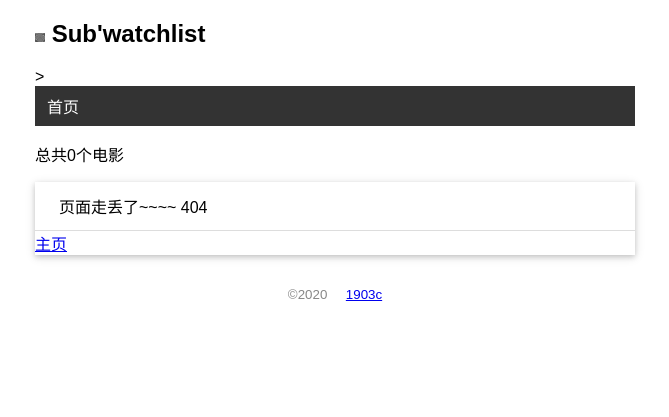
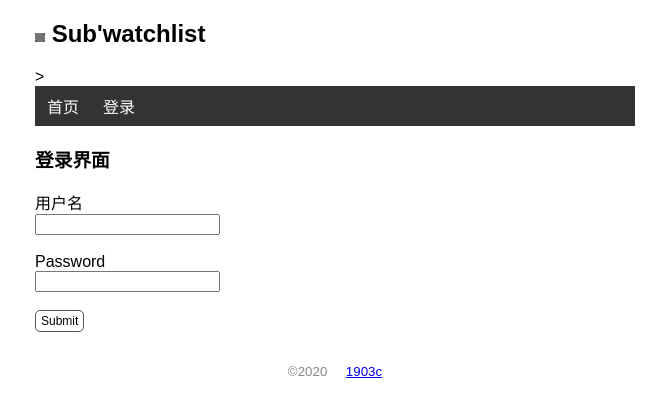
Before and after one commit to zrxingchen/flaskweb, a Flask app: page /login in a window 1280 px wide. Shown: the top 417 px of the page, without its empty margins (305-974 px from the left). Run offline with Flask 2, Linux system fonts and the light colour scheme; data comes from the database, SQL or seed files in the repository; both versions use the stored data as it was after the commit.

Commit message:
flask-login实现登录登出

```diff
--- a/day/watchlist/app.py
+++ b/day/watchlist/app.py
@@ -4,6 +4,9 @@ from flask import Flask,url_for,render_template,request,flash,redirect
 from flask_sqlalchemy import SQLAlchemy
 import click
 from werkzeug.security import generate_password_hash,check_password_hash
+from flask_login import LoginManager,UserMixin,login_user,logout_user,login_required,current_user
+
+
 
 WIN = sys.platform.startswith('win')
 if WIN:
@@ -17,11 +20,30 @@ app.config['SQLALCHEMY_TRACK_MODIFICATIONS'] = False
 app.config['SECRET_KEY'] = '1903_dev'
 
 db = SQLAlchemy(app)
+
+login_manager = LoginManager(app) #实例化拓展类
+@login_manager.user_loader
+def load_user(user_id):
+    user = User.query.get(int(user_id))
+    return user
+
+login_manager.login_view = 'login'
+login_manager.login_message = '未登录'
+
+
 # models  数据层
 
-class User(db.Model):
+class User(db.Model,UserMixin):
     id = db.Column(db.Integer,primary_key=True)
     name = db.Column(db.String(20))
+    username = db.Column(db.String(20))
+    password_hash = db.Column(db.String(128))
+
+    def set_password(self, password):
+        self.password_hash = generate_password_hash(password)
+
+    def validate_password(self, password):
+        return check_password_hash(self.password_hash, password)
 
 class Movie(db.Model):
      id = db.Column(db.Integer,primary_key=True)
@@ -32,11 +54,13 @@ class Movie(db.Model):
 
 
 
-
 # views 视图函数
 @app.route('/',methods=['GET','POST'])
 def index():
     if request.method == 'POST':
+
+        if not current_user.is_authenticated:
+            return redirect(url_for('index'))
         # 获取表单得数据
         title = request.form.get('title')
         year = request.form.get('year')
@@ -59,6 +83,7 @@ def index():
 
 # 编辑视图函数
 @app.route('/movie/edit/<int:movie_id>', methods=['GET', 'POST'])
+@login_required
 def edit(movie_id):
     movie = Movie.query.get_or_404(movie_id)
 
@@ -81,6 +106,7 @@ def edit(movie_id):
 
 # 编辑删除视图函数
 @app.route('/movie/delete/<int:movie_id>', methods=['POST'])
+@login_required
 def delete(movie_id):
     movie = Movie.query.get_or_404(movie_id)
     db.session.delete(movie)
@@ -97,6 +123,7 @@ def initdb(drop):
         db.drop_all()
     db.create_all()
     click.echo('初始化数据')
+
 
 
 # 向空数据库插入数据
@@ -122,7 +149,77 @@ def forge():
     db.session.commit()
     click.echo("导入数据完成")
 
+# 生成管理员账户
+@app.cli.command()
+@click.option('--username', prompt=True, help='The username used to login.')
+@click.option('--password', prompt=True, hide_input=True, confirmation_prompt=True, help='The password used to login.')
+def admin(username, password):
+    """Create user."""
+    db.create_all()
 
+    user = User.query.first()
+    if user is not None:
+        click.echo('更新用户')
+        user.username = username
+        user.set_password(password)
+    else:
+        click.echo('创建用户')
+        user = User(username=username, name='Dom')
+        user.set_password(password)
+        db.session.add(user)
+
+    db.session.commit()
+    click.echo('完成')
+
+#登录
+@app.route('/login', methods=['GET', 'POST'])
+def login():
+    if request.method == 'POST':
+        username = request.form['username']
+        password = request.form['password']
+
+        if not username or not password:
+            flash('输入错误')
+            return redirect(url_for('login'))
+
+        user = User.query.first()
+        # 验证用户名和密码是否一致
+        if username == user.username and user.validate_password(password):
+            login_user(user)
+            flash('登录成功')
+            return redirect(url_for('index'))
+
+        flash('重新输入 username or password.')
+        return redirect(url_for('login'))
+
+    return render_template('login.html')
+
+# 登出
+@app.route('/logout')
+def logout():
+    logout_user()
+    flash('Goodbye.')
+    return redirect(url_for('index'))
+
+
+# 设置
+@app.route('/settings', methods=['GET', 'POST'])
+@login_required
+def settings():
+    if request.method == 'POST':
+        name = request.form['name']
+
+        if not name or len(name) > 20:
+            flash('输入错误')
+            return redirect(url_for('settings'))
+
+        current_user.name = name
+
+        db.session.commit()
+        flash('设置name成功')
+        return redirect(url_for('index'))
+
+    return render_template('settings.html')
 
 
 # 错误处理函数
--- a/day/watchlist/static/css/style.css
+++ b/day/watchlist/static/css/style.css
@@ -48,6 +48,7 @@ nav li a{
     text-align: center;
     padding: 8px 12px;
     text-decoration:none;
+    float: right;
 
 }
 nav li a:hover{
--- a/day/watchlist/templates/base.html
+++ b/day/watchlist/templates/base.html
@@ -22,6 +22,29 @@
         <ul>
             <li>
                 <a href="{{ url_for('index')}}"> 首页</a>
+                {% if current_user.is_authenticated %}
+                <li>
+                    <a href="{{ url_for('index')}}"> 首页</a>
+                </li>
+                <li>
+                    <a href="{{ url_for('login')}}"> 登录</a>
+                </li>
+                <li>
+                     <a href="{{ url_for('logout')}}"> 登出</a>
+                </li>
+               <li>
+                   <a href="{{ url_for('settings')}}"> 设置name</a>
+               </li>
+
+                {% else %}
+                <li>
+                    <a href="{{ url_for('login')}}"> 登录</a>
+                </li>
+
+                {% endif %}
+
+
+
             </li>
         </ul>
 
--- a/day/watchlist/templates/index.html
+++ b/day/watchlist/templates/index.html
@@ -4,6 +4,7 @@
 {% block content %}
 <p>总共{{ movies|length }}个电影</p>
 <!-- 添加电影的表单-->>
+{% if current_user.is_authenticated %}
 <form action="" method="POST">
     电影名称 <input type="text" name='title' required autocapitalize="off">
     电影年份 <input type="text" name='year' required autocapitalize="off">
@@ -11,6 +12,7 @@
 
 
 </form>
+{% endif %}
 <ul class='movie-list'>
     {% for movie in movies %}
     <li>
@@ -18,6 +20,7 @@
         <span class='float-right'>
             <a class='baidu' href="http://v.baidu.com/v?word={{ movie.title }}&ct=301989888&rn=67&pn=0&db=0&s=0&fbl=800&ie=utf-8&oq={{movie.title}}&f=3&rsp=0" target="_blank">百度视频</a>
         </span>
+        {% if current_user.is_authenticated %}
         <span class='float-right'>
             <form action="{{url_for('delete',movie_id=movie.id)}}" method="POST">
                 <input type="submit" name='delete' value="删除" onclick="return confirm('Are you sure?')">
@@ -28,6 +31,7 @@
             <a class='btn' href="{{ url_for('edit',movie_id=movie.id)  }}">编辑</a>
 
         </span>
+        {% endif %}
     </li>
     {% endfor %}
 </ul>
--- /dev/null
+++ b/day/watchlist/templates/login.html
@@ -0,0 +1,12 @@
+{% extends 'base.html' %}
+
+{% block content %}
+<h3>登录界面</h3>
+<form method="post">
+    用户名<br>
+    <input type="text" name="username" required><br><br>
+    Password<br>
+    <input type="password" name="password" required><br><br>
+    <input class="btn" type="submit" name="submit" value="Submit">
+</form>
+{% endblock %}
```
Also changed, not shown: day/watchlist/templates/settings.html (added, +9 -0 lines), day/watchlist/data.db.
